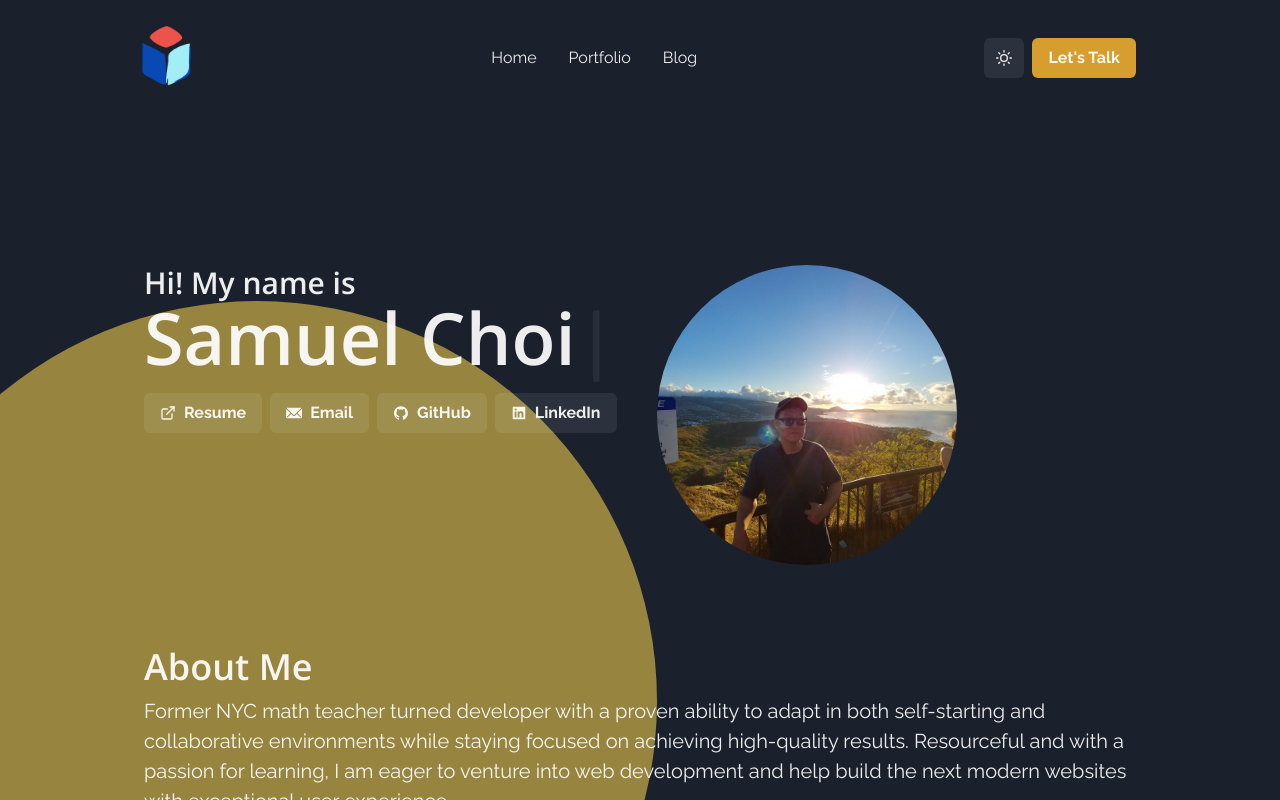
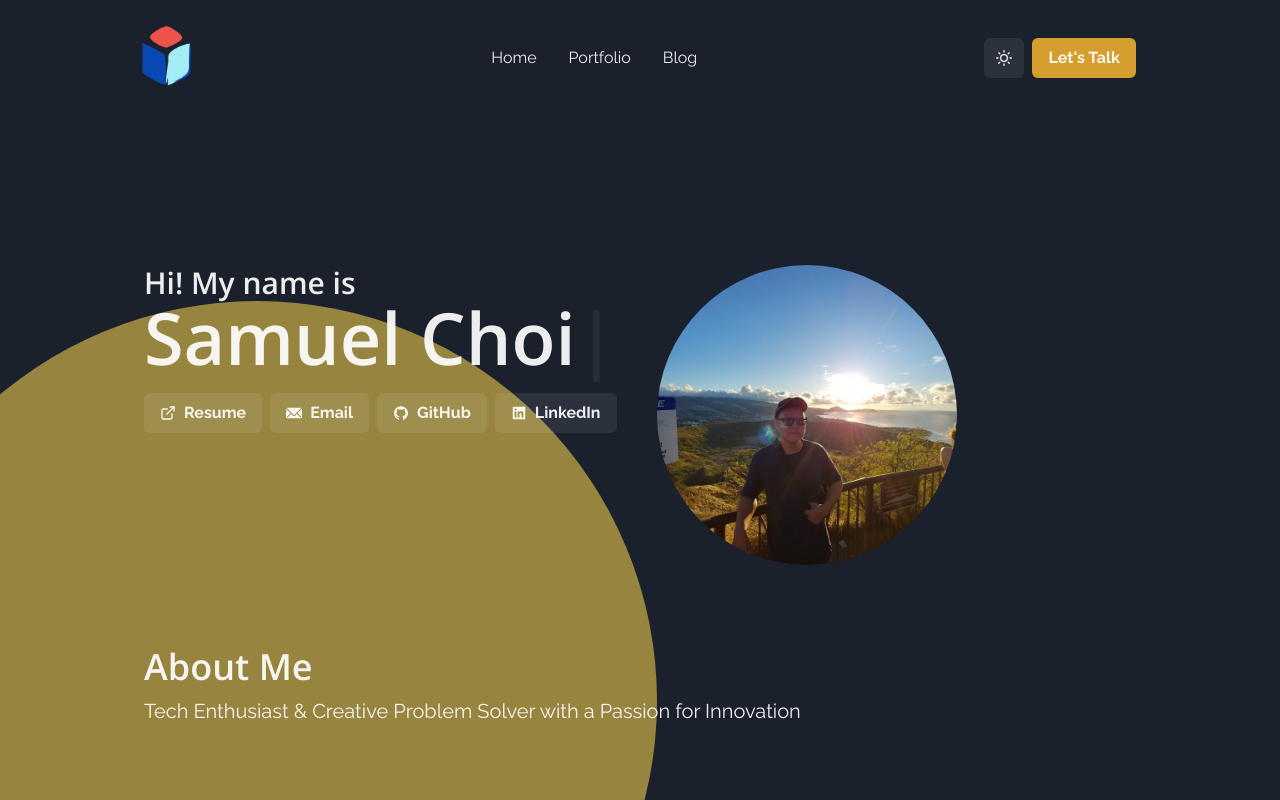
Before and after one commit to jsc-repo/portfolio, a Next.js app: page / in a window 1280 px wide. Shown: the top 800 px of the page. Built offline with nearby package versions, Linux system fonts and the light colour scheme.

Commit message:
Update About.jsx
changed the "About Me" description

```diff
--- a/components/About.jsx
+++ b/components/About.jsx
@@ -37,12 +37,7 @@ const About = () => {
       <Stack>
         <Heading>About Me</Heading>
         <Text fontSize="xl">
-          Former NYC math teacher turned developer with a proven ability to
-          adapt in both self-starting and collaborative environments while
-          staying focused on achieving high-quality results. Resourceful and
-          with a passion for learning, I am eager to venture into web
-          development and help build the next modern websites with exceptional
-          user experience.
+          Tech Enthusiast & Creative Problem Solver with a Passion for Innovation
         </Text>
       </Stack>
     </ChakraBox>
```
